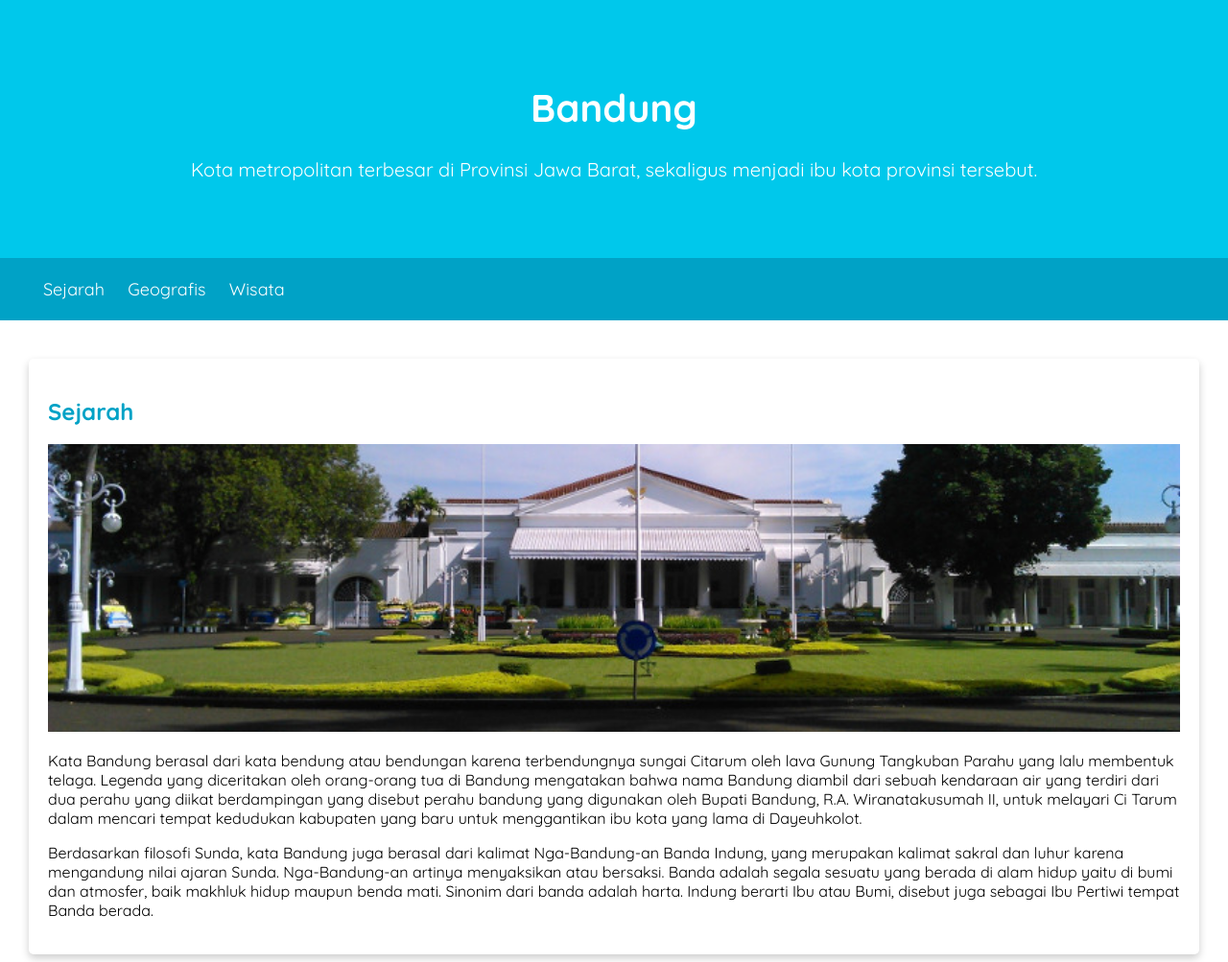
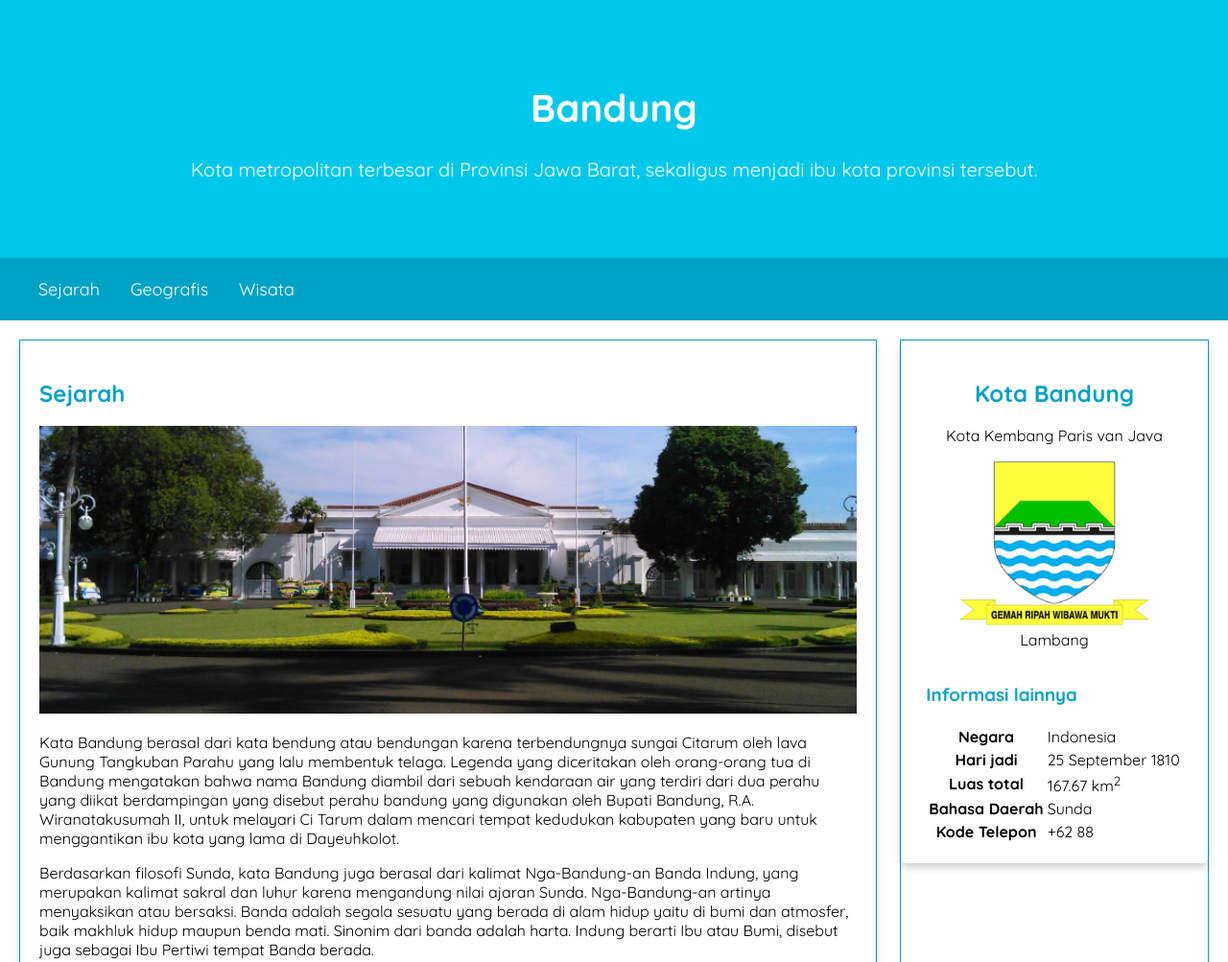
Before and after one commit to mdenimln/dicoding-webprofiledasar, a plain HTML site: page index.html in a window 1280 px wide. Shown: the top 1003 px of the page at 96% size. Drawn offline with Linux system fonts and the light colour scheme.

Commit message:
resvonsive page use flexbox

```diff
--- a/assets/styles/style.css
+++ b/assets/styles/style.css
@@ -7,26 +7,27 @@ body{
     padding: 0;
     margin: 0;
 }
-header{
-    display: inline;
-}
+
 main{
-    padding: 20px 30px;
-    overflow: auto;
+    padding: 20px;
+    display: flex;
+    gap: 1.5rem;
 }
 h3,h2{
     color: #00a2c6;
 }
 nav{
     background-color: #00a2c6;
-    padding: 5px;
+    padding: 5px 0;
     position: sticky;
     top: 0;
 }
+nav ul{
+    display: flex;
+    gap: 2rem;
+}
 nav li{
-    display: inline;
     list-style-type: none;
-    margin-right: 20px;
 }
 nav a{
     font-size: 18px;
@@ -39,6 +40,11 @@ nav a:hover{
 }
 .profile header{
     text-align: center;
+}
+.profile{
+    display: flex;
+    flex-direction: column;
+    align-items: center;
 }
 footer{
     padding: 20px;
@@ -60,7 +66,6 @@ footer{
     box-shadow: 0px 4px 8px 0px rgba(0, 0, 0, 0.2);
     border-radius: 5px;
     padding: 20px;
-    margin-top: 20px;
 }
 .jumbotron{
     background-color: #00c8eb;
@@ -70,18 +75,30 @@ footer{
     font-size: 20px;
 }
 #content{
-    float: left;
-    width: 75%;
+    flex: 5;
+    border: 1px solid #00a2c6;
+    display: flex;
+    flex-flow: column nowrap;
+    gap: 1.5rem;
 }
 aside{
-    float: right;
-    width: 25%;
-    padding-left: 20px;
+    border: 1px solid #00a2c6;
+    flex: 1;
 }
 
-@media  screen and (max-width: 1300px){
-   #content,aside{
-       width: 100%;
-       padding: 0;
+@media  screen and (max-width: 1200px){
+    main{
+        flex-flow: column nowrap;
+    }
+    main aside{
+        align-self: center;
+    }
+}
+@media screen and (max-width: 768px){
+   nav ul {
+       justify-content: center;
+   }
+   main aside {
+       align-self: stretch
    }
 }
```
